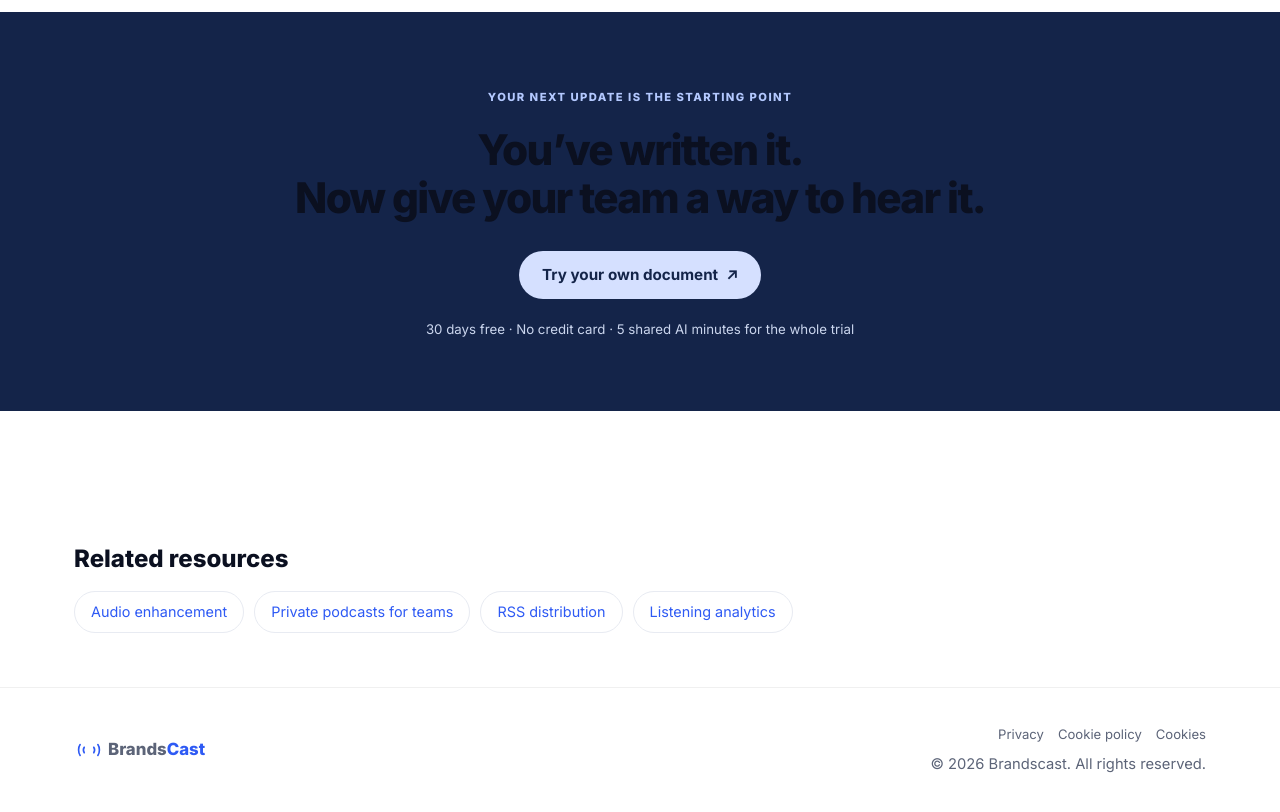
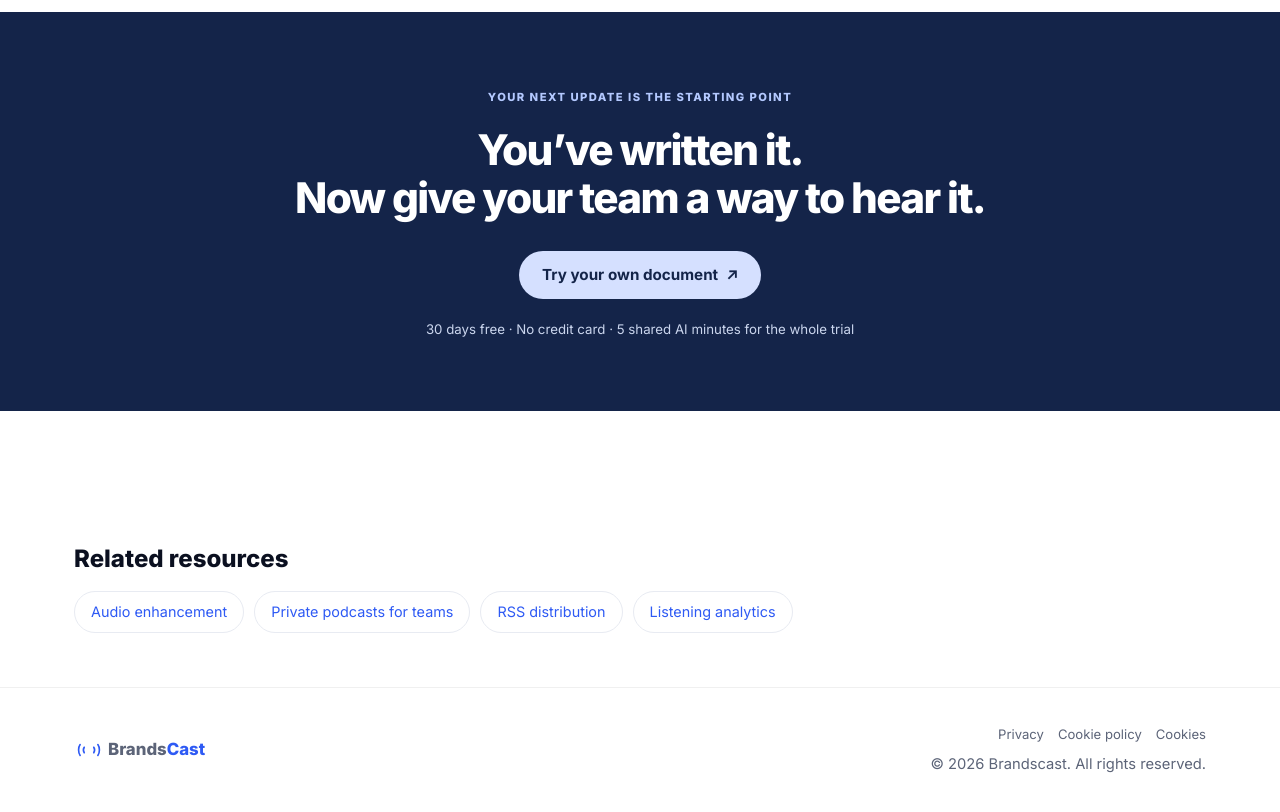
Before and after one commit to polrodriguezriu/brandscastweb, a Next.js app: page /text-to-audio in a window 1280 px wide. Shown: the part 4020-4832 px from the top of the page. Built offline with nearby package versions, Linux system fonts and the light colour scheme.

Commit message:
fix: preserve contrast and focus in the example journey

```diff
--- a/src/app/text-to-audio/ExampleJourney.tsx
+++ b/src/app/text-to-audio/ExampleJourney.tsx
@@ -22,10 +22,12 @@ export default function ExampleJourney({
   const [audioError, setAudioError] = useState(false);
   const audio = useRef<HTMLAudioElement>(null);
   const playTracked = useRef(false);
+  const stepButtons = useRef<(HTMLButtonElement | null)[]>([]);
 
   function chooseStep(index: number) {
     if (index !== 1) audio.current?.pause();
     setStep(index);
+    stepButtons.current[index]?.focus();
   }
 
   return (
@@ -34,6 +36,9 @@ export default function ExampleJourney({
         {steps.map((label, index) => (
           <button
             key={label}
+            ref={(element) => {
+              stepButtons.current[index] = element;
+            }}
             type="button"
             aria-pressed={step === index}
             aria-controls={`example-step-${index}`}
--- a/src/app/text-to-audio/text-to-audio.css
+++ b/src/app/text-to-audio/text-to-audio.css
@@ -262,7 +262,8 @@
   font-size: 1.5rem;
   letter-spacing: -0.07em;
 }
-.tta-audio-card h3 {
+.tta-page .tta-audio-card h3 {
+  color: #fff;
   margin-bottom: 8px;
 }
 .tta-audio-card p {
@@ -485,7 +486,8 @@
 .tta-final .tta-kicker {
   color: #b4c9ff;
 }
-.tta-final h2 {
+.tta-page .tta-final h2 {
+  color: #fff;
   max-width: 740px;
   margin: 18px auto 30px;
 }
```
